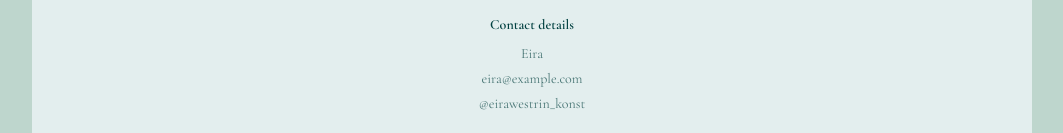
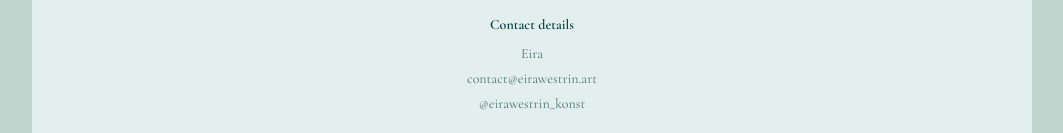
Before and after one commit to KristianBerg/eira-webpage, a React (Vite) app: page / in a window 1280 px wide. Shown: the part 3635-3768 px from the top of the page, without its empty margins (108-1171 px from the left). Built offline with nearby package versions, Linux system fonts and the light colour scheme.

Commit message:
Update email to contact@eirawestrin.art

```diff
--- a/src/components/Layout.tsx
+++ b/src/components/Layout.tsx
@@ -81,7 +81,7 @@ export function Layout() {
         <Footer>
           <FooterTitle>Contact details</FooterTitle>
           <div>Eira</div>
-          <FooterLink href="mailto:eira@example.com">eira@example.com</FooterLink>
+          <FooterLink href="mailto:contact@eirawestrin.art">contact@eirawestrin.art</FooterLink>
           <FooterLink href="https://instagram.com/eirawestrin_konst" target="_blank" rel="noopener noreferrer">
             @eirawestrin_konst
           </FooterLink>
--- a/src/pages/Preview.tsx
+++ b/src/pages/Preview.tsx
@@ -259,8 +259,8 @@ export function Preview() {
               <Footer>
                 <FooterTitle>Contact details</FooterTitle>
                 <div>Eira</div>
-                <FooterLink href="#">eira@example.com</FooterLink>
-                <FooterLink href="#">@eira</FooterLink>
+                <FooterLink href="mailto:contact@eirawestrin.art">contact@eirawestrin.art</FooterLink>
+                <FooterLink href="https://instagram.com/eirawestrin_konst" target="_blank" rel="noopener noreferrer">@eirawestrin_konst</FooterLink>
               </Footer>
             </Container>
           </PageWrapper>
```
